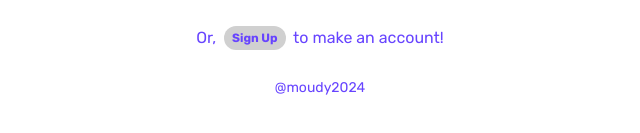
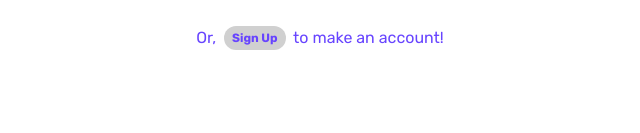
Before and after one commit to emoudy/helpdesk, a Next.js app: page /login in a window 1280 px wide. Shown: the part 413-546 px from the top of the page, without its empty margins (320-960 px from the left). Built offline with nearby package versions, Linux system fonts and the light colour scheme.

Commit message:
structure for Auth page

```diff
--- a/app/(auth)/layout.tsx
+++ b/app/(auth)/layout.tsx
@@ -8,13 +8,10 @@ interface AuthLayoutsProps {
 
 export default function AuthLayouts({ children }: AuthLayoutsProps) {
   return (
-    <div className='md:flex flex-col justify-center bg-white'>
+    <>
       <header>
         <MainHeader />
       </header>
       <main aria-label="Main Content">{children}</main>
-      <footer className="z-0 row-start-4 col-start-2 text-center py-2 text-sm text-primary bg-white text-opacity-50">
-        <Footer />
-      </footer>
-    </div>);
+    </>);
 }
```
